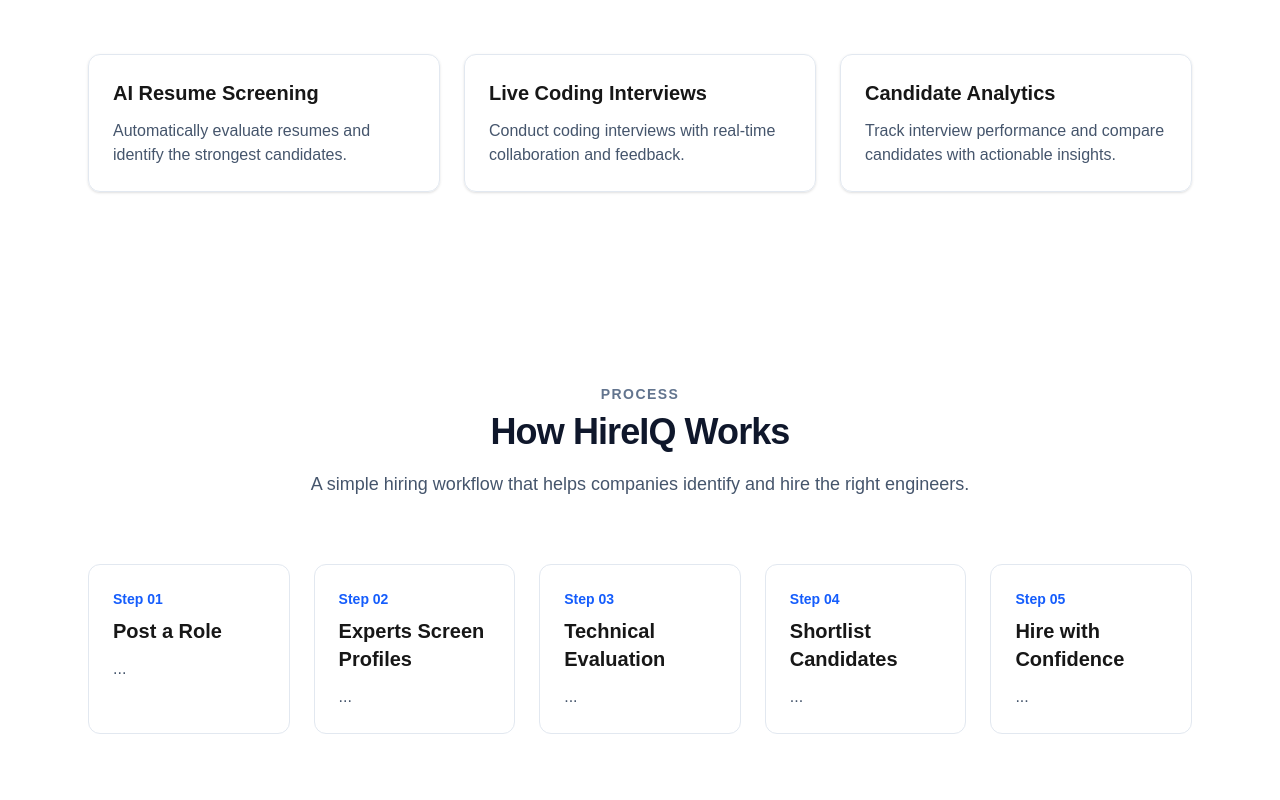
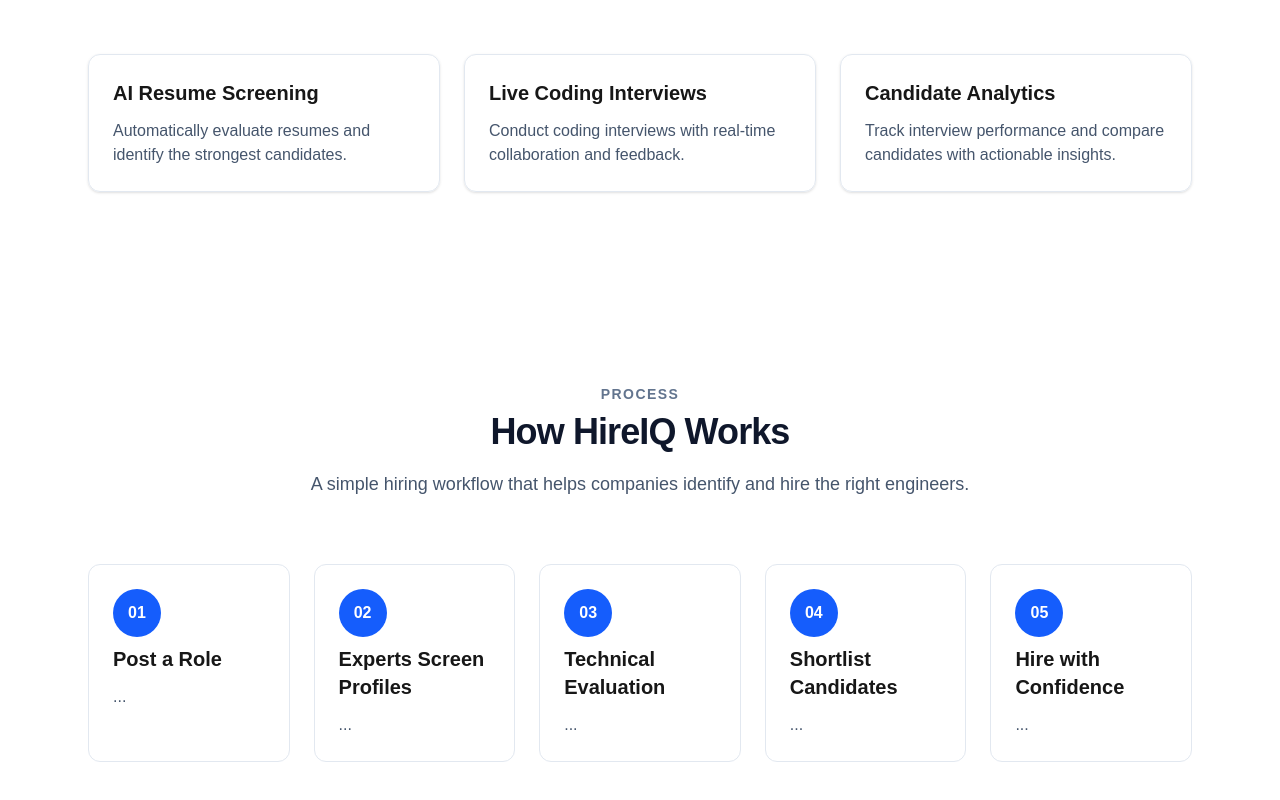
Before and after one commit to ravitejamannam/hireiq, a Next.js app: page / in a window 1280 px wide. Shown: the part 1134-1934 px from the top of the page. Built offline with nearby package versions, Linux system fonts and the light colour scheme.

Commit message:
improve process step design

```diff
--- a/components/marketing/ProcessStep.tsx
+++ b/components/marketing/ProcessStep.tsx
@@ -11,7 +11,9 @@
 }: ProcessStepProps) {
   return (
     <div className="rounded-xl border border-slate-200 p-6">
-      <p className="text-sm font-semibold text-blue-600">Step {step}</p>
+      <div className="flex h-12 w-12 items-center justify-center rounded-full bg-blue-600 text-white font-bold">
+        {step}
+      </div>
 
       <h3 className="mt-2 text-xl font-semibold">{title}</h3>
 
```
